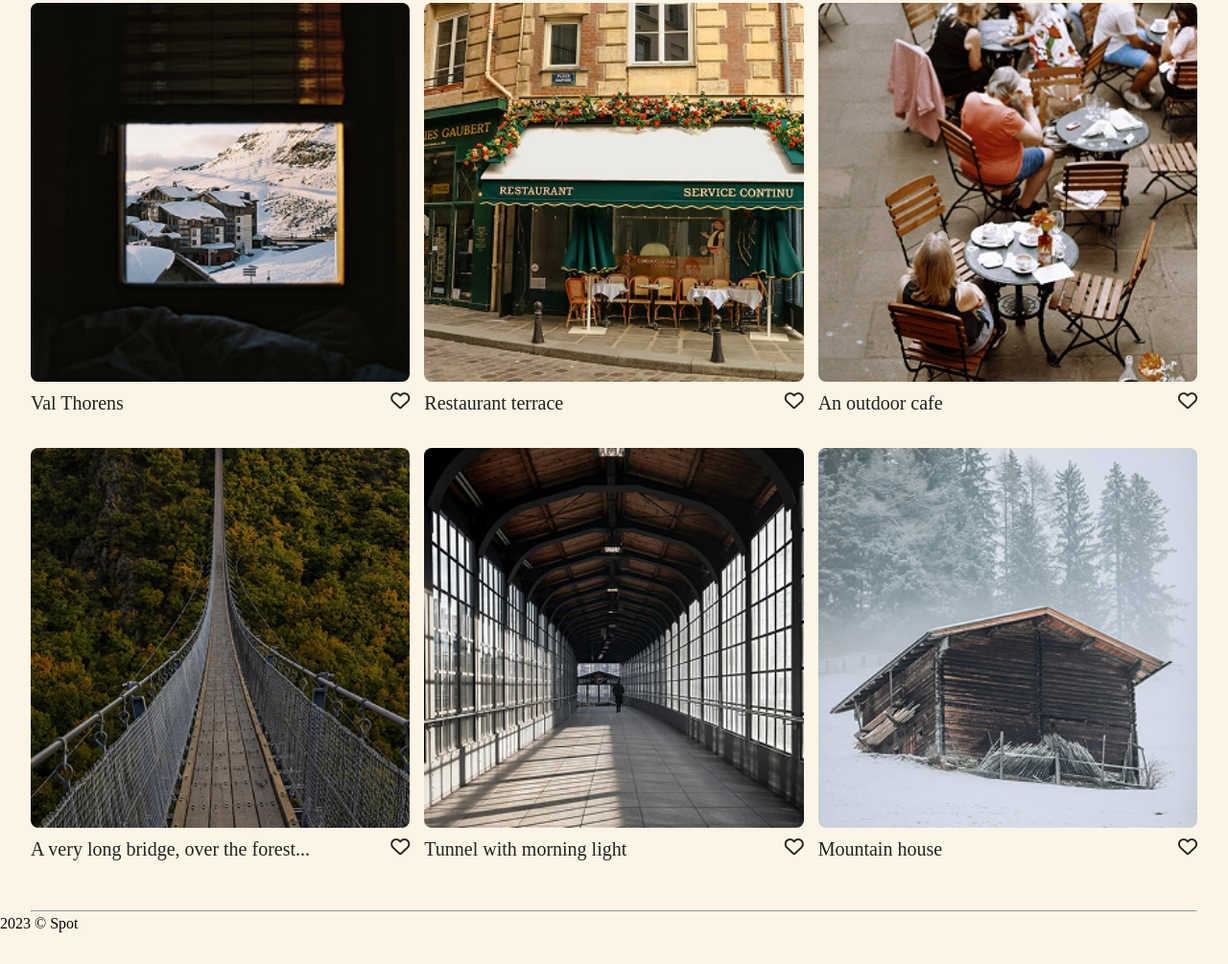
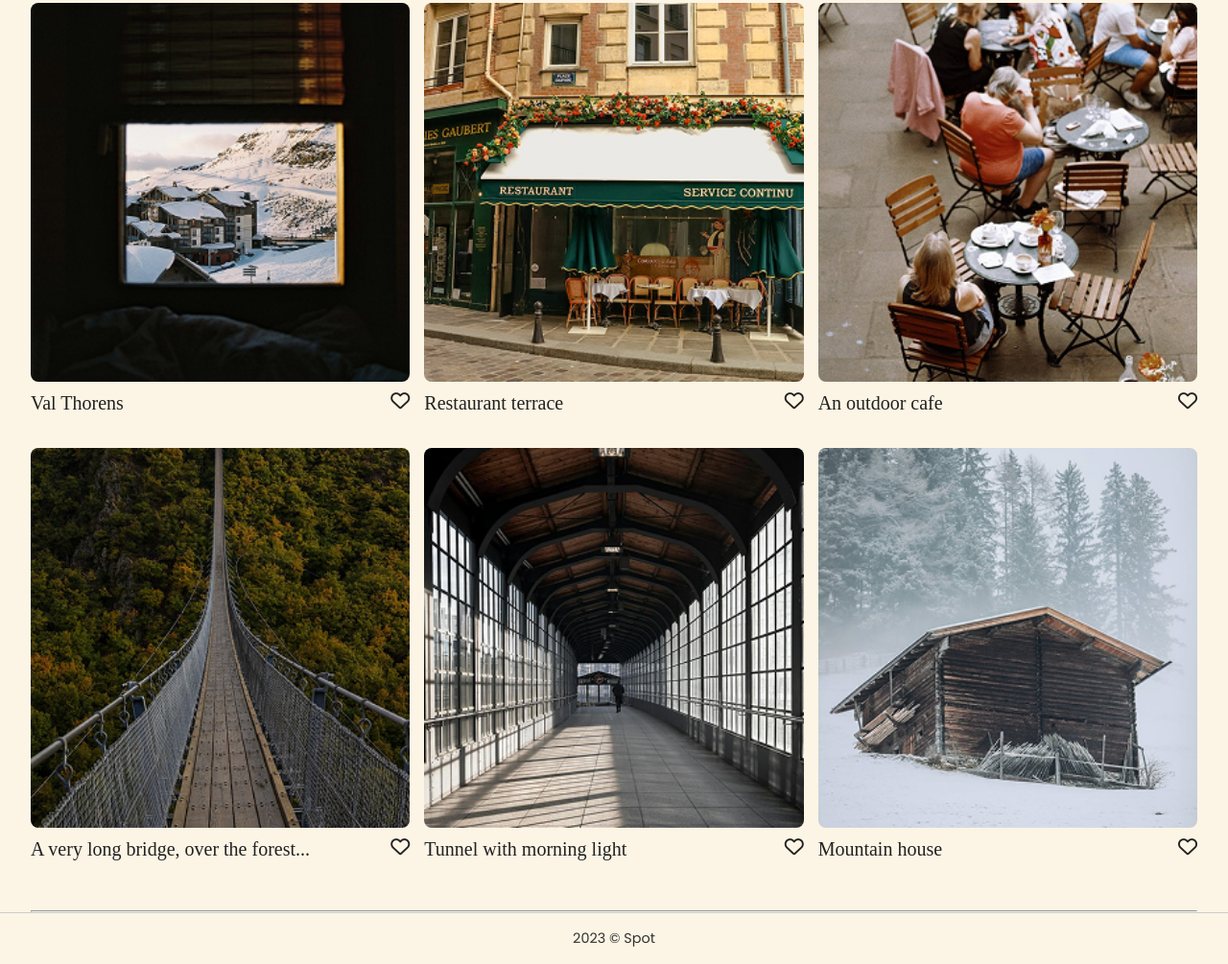
Before and after one commit to Israelayo/circle-13-spots-design, a plain HTML site: page index.html in a window 1280 px wide. Shown: the part 351-1356 px from the top of the page at 96% size. Before the commit the page ends 1326 px from the top, so only its background shows below. Drawn offline with Linux system fonts and the light colour scheme.

Commit message:
Update style.css
Styled footer

```diff
--- a/style.css
+++ b/style.css
@@ -204,6 +204,15 @@ section > * {
         margin-top: 10px;
     }
 
+footer {
+  border-top: 1px solid #ccc;
+  background-color: #fcf5e5;
+  padding: 1rem 2rem;
+  text-align: center;
+  font-size: 0.9rem;
+  color: #333;
+  font-family: "Poppins", sans-serif;
+}
 
 @media (max-width: 430px){
   .hero-section{
```
